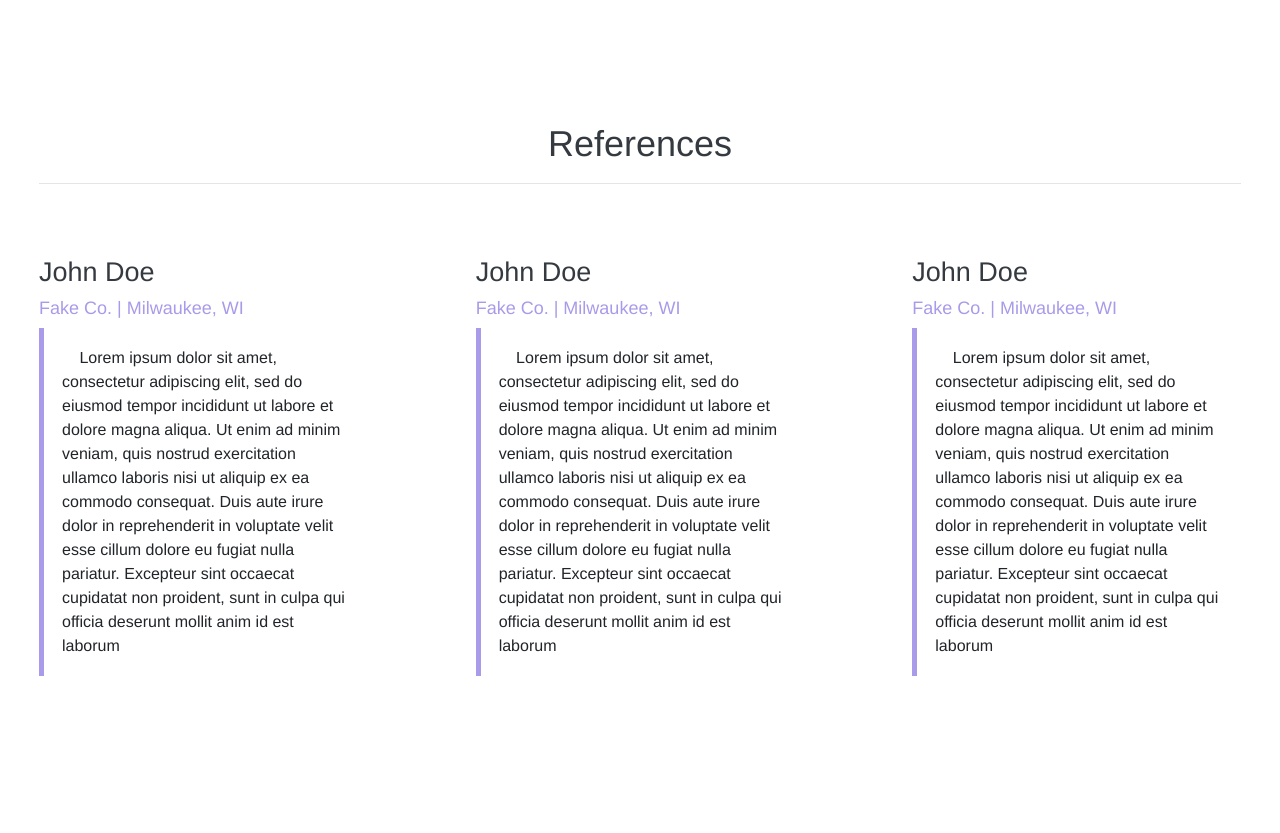
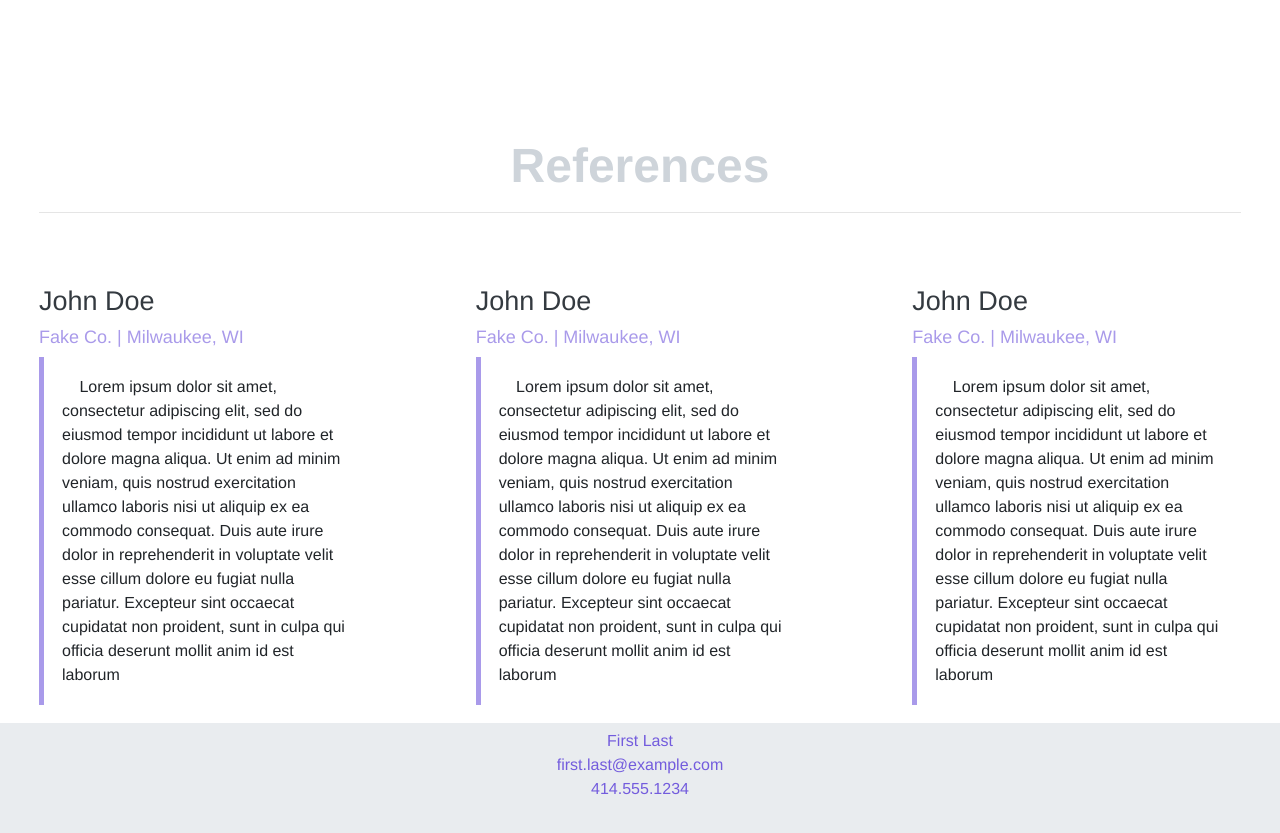
Before and after one commit to SSouik/personal-website-template, a Next.js app: page / in a window 1280 px wide. Shown: the part 1541-2374 px from the top of the page. Before the commit the page ends 2235 px from the top, so only its background shows below. Built offline with nearby package versions, Linux system fonts and the light colour scheme; a web font is replaced by a local one.

Commit message:
added footer and changes headers on main page

```diff
--- /dev/null
+++ b/src/components/Footer.js
@@ -0,0 +1,39 @@
+import React from 'react';
+import Link from 'next/link';
+
+const Footer = () => {
+    return (
+        <div className='footer'>
+            <div className='row text-center'>
+                <div className='col-md-12'>
+                    <span>First Last</span>
+                    <br/>
+                    <a href='mailto:first.last@example.com'>first.last@example.com</a>
+                    <br/>
+                    <a href='tel:4145551234'>414.555.1234</a>
+                </div>
+            </div>
+            <div className='row mt-3'>
+                <ul>
+                    <li>
+                        <a href='/'><i className='fa fa-lg fa-facebook'/></a>
+                    </li>
+                    <li>
+                        <a href='/'><i className='fa fa-lg fa-twitter'/></a>
+                    </li>
+                    <li>
+                        <a href='/'><i className='fa fa-lg fa-instagram'/></a>
+                    </li>
+                    <li>
+                        <a href='/'><i className='fa fa-lg fa-linkedin'/></a>
+                    </li>
+                    <li>
+                        <a href='/'><i className='fa fa-lg fa-github'/></a>
+                    </li>
+                </ul>
+            </div>
+        </div>
+    )
+}
+
+export default Footer;
--- a/src/components/index.js
+++ b/src/components/index.js
@@ -1,5 +1,6 @@
 import Banner from './Banner';
 import Experience from './Experience';
+import Footer from './Footer';
 import Nav from './Nav';
 import Reference from './Reference';
 import Skillbar from './SkillBar';
@@ -7,6 +8,7 @@ import Skillbar from './SkillBar';
 export {
     Banner,
     Experience,
+    Footer,
     Nav,
     Reference,
     Skillbar
--- a/src/pages/_app.js
+++ b/src/pages/_app.js
@@ -1,12 +1,13 @@
 import '../styles/index.scss'
 
-import { Nav } from '../components';
+import { Nav, Footer } from '../components';
 
 function MyApp({ Component, pageProps }) {
     return (
         <div>
             <Nav/>
             <Component {...pageProps} />
+            <Footer/>
         </div>
     )
 }
--- a/src/pages/index.js
+++ b/src/pages/index.js
@@ -1,5 +1,10 @@
 import React from 'react';
-import { Banner, Experience, Reference, Skillbar } from '../components';
+import {
+    Banner,
+    Experience,
+    Reference,
+    Skillbar
+} from '../components';
 
 export default function Home() {
     return (
@@ -7,7 +12,7 @@ export default function Home() {
             <Banner/>
             <div className='row mt-5'>
                 <div id='experience' className='col-md-6 p-5 text-center'>
-                    <h2>Experience</h2>
+                    <h2 className='section-header'>Experience</h2>
                     <hr/>
                     <Experience
                         company='Company 1, Inc.'
@@ -39,7 +44,7 @@ export default function Home() {
                     </Experience>
                 </div>
                 <div id='skills' className='col-md-6 p-5 text-center'>
-                    <h2>Skills</h2>
+                    <h2 className='section-header'>Skills</h2>
                     <hr/>
                     <Skillbar label='Skill 1' percentage='80%'/>
                     <Skillbar label='Skill 2' percentage='45%'/>
@@ -50,7 +55,7 @@ export default function Home() {
             </div>
             <div className='row mt-2 text-center'>
                 <div className='col-md-12 p-5'>
-                    <h2>References</h2>
+                    <h2 className='section-header'>References</h2>
                     <hr/>
                 </div>
             </div>
--- /dev/null
+++ b/src/styles/components/_footer.scss
@@ -0,0 +1,24 @@
+.footer {
+    height: 125px;
+    @extend .container-fluid;
+    background-color: $gray-200;
+    display: flex;
+    flex-direction: column;
+    justify-content: center;
+    align-items: center;
+    color: $primary;
+    font-size: 16px;
+
+    ul {
+        list-style: none;
+        margin: 0px;
+        padding: 0px;
+        li {
+            display: inline;
+            margin-right: 20px;
+            &:last-child {
+                margin-right: 0px;
+            }
+        }
+    }
+}
--- a/src/styles/components/index.scss
+++ b/src/styles/components/index.scss
@@ -1,4 +1,5 @@
 @import 'banner';
+@import 'footer';
 @import 'profile';
 @import 'reference';
 @import 'skillbar';
--- a/src/styles/pages/_home.scss
+++ b/src/styles/pages/_home.scss
@@ -1,121 +1,5 @@
-.container {
-  min-height: 100vh;
-  padding: 0 0.5rem;
-  display: flex;
-  flex-direction: column;
-  justify-content: center;
-  align-items: center;
-  height: 100vh;
+.section-header {
+  color: $gray-400;
+  font-weight: bolder;
+  font-size: 48px;
 }
-
-.main {
-  padding: 5rem 0;
-  flex: 1;
-  display: flex;
-  flex-direction: column;
-  justify-content: center;
-  align-items: center;
-}
-
-.footer {
-  width: 100%;
-  height: 100px;
-  border-top: 1px solid #eaeaea;
-  display: flex;
-  justify-content: center;
-  align-items: center;
-}
-
-.footer a {
-  display: flex;
-  justify-content: center;
-  align-items: center;
-  flex-grow: 1;
-}
-
-.title a {
-  color: #0070f3;
-  text-decoration: none;
-}
-
-.title a:hover,
-.title a:focus,
-.title a:active {
-  text-decoration: underline;
-}
-
-.title {
-  margin: 0;
-  line-height: 1.15;
-  font-size: 4rem;
-}
-
-.title,
-.description {
-  text-align: center;
-}
-
-.description {
-  line-height: 1.5;
-  font-size: 1.5rem;
-}
-
-.code {
-  background: #fafafa;
-  border-radius: 5px;
-  padding: 0.75rem;
-  font-size: 1.1rem;
-  font-family: Menlo, Monaco, Lucida Console, Liberation Mono, DejaVu Sans Mono,
-    Bitstream Vera Sans Mono, Courier New, monospace;
-}
-
-.grid {
-  display: flex;
-  align-items: center;
-  justify-content: center;
-  flex-wrap: wrap;
-  max-width: 800px;
-  margin-top: 3rem;
-}
-
-.card {
-  margin: 1rem;
-  padding: 1.5rem;
-  text-align: left;
-  color: inherit;
-  text-decoration: none;
-  border: 1px solid #eaeaea;
-  border-radius: 10px;
-  transition: color 0.15s ease, border-color 0.15s ease;
-  width: 45%;
-}
-
-.card:hover,
-.card:focus,
-.card:active {
-  color: #0070f3;
-  border-color: #0070f3;
-}
-
-.card h2 {
-  margin: 0 0 1rem 0;
-  font-size: 1.5rem;
-}
-
-.card p {
-  margin: 0;
-  font-size: 1.25rem;
-  line-height: 1.5;
-}
-
-.logo {
-  height: 1em;
-  margin-left: 0.5rem;
-}
-
-@media (max-width: 600px) {
-  .grid {
-    width: 100%;
-    flex-direction: column;
-  }
-}
--- a/src/styles/pages/_pages.scss
+++ b/src/styles/pages/_pages.scss
@@ -1,3 +1,5 @@
+@import 'home';
+
 .page-wrapper {
     margin: 0px auto;
     max-width: 800px;
```
Lines whose indentation alone changed are shown as unchanged.
